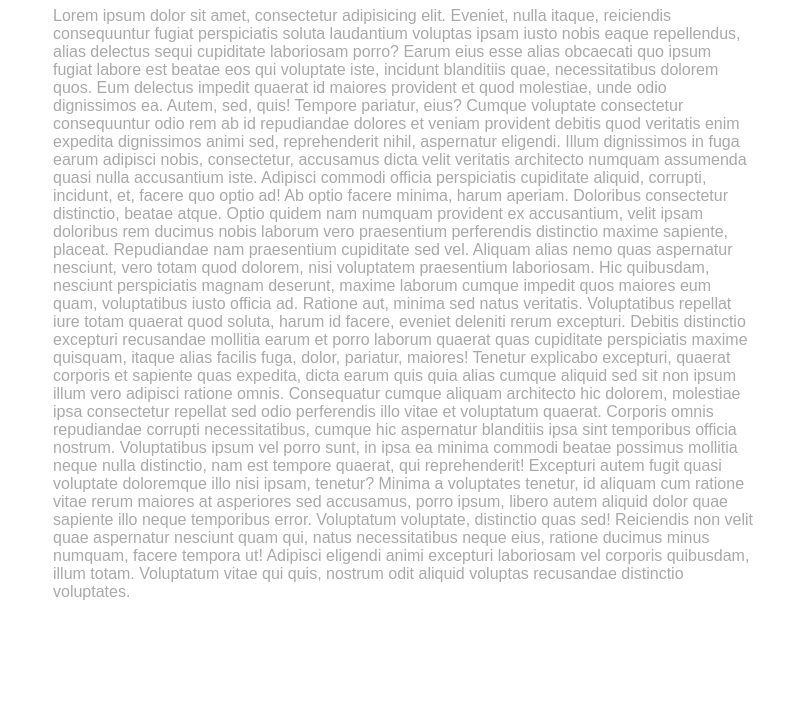
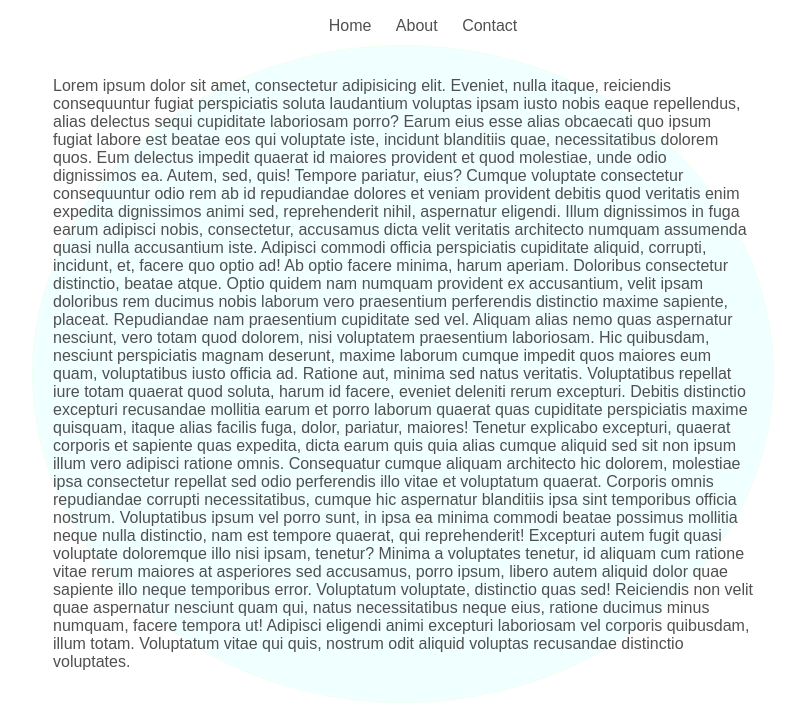
Before and after one commit to JamesScript7/website-with-git, a plain HTML site: page index.html in a window 1280 px wide. Shown: the part 73-800 px from the top of the page, without its empty margins (237-1042 px from the left). Drawn offline with Linux system fonts and the light colour scheme.

Commit message:
navigation bar complete

```diff
--- a/index.html
+++ b/index.html
@@ -14,6 +14,18 @@
 	<h1>
 		Some Lorem Content
 	</h1>
+
+	<ul class="inline">
+		<li>
+			Home
+		</li>
+		<li>
+			About
+		</li>
+		<li>
+			Contact
+		</li>
+	</ul>
 
 	<div class="box">
 		<p>
--- a/main.css
+++ b/main.css
@@ -1,5 +1,6 @@
 * {
 	font-family: arial, sans-serif;
+	color: #505050;
 }
 
 h1 {
@@ -8,11 +9,25 @@ h1 {
 }
 
 p {
-	color: darkgrey;
+	text-decoration: none;
 }
 
 div.box {
-	min-width: 400px;
 	max-width: 700px;
 	margin: auto;
+	border: double honeydew 1px;
+	border-radius: 50%;
+	padding: 15px 20px;
+	background-color: azure;
 }
+
+ul.inline li {
+	display: inline-block;
+	padding: 10px;
+}
+
+ul.inline {
+	width: 300px;
+	margin: auto;
+	text-align: center;
+}
```
